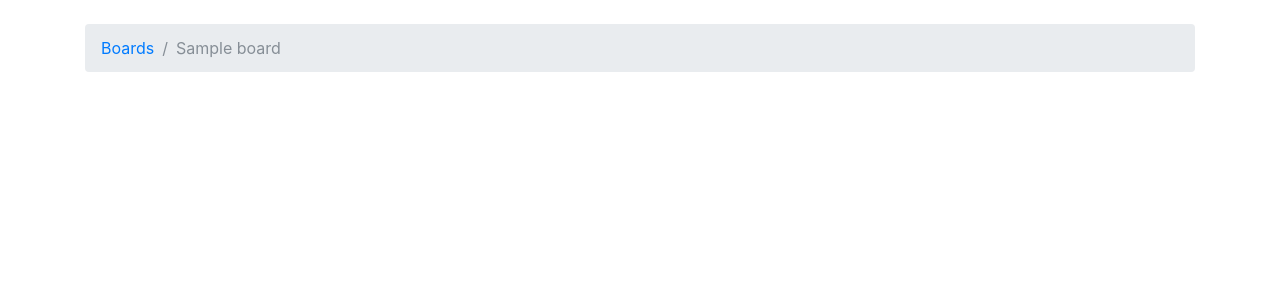
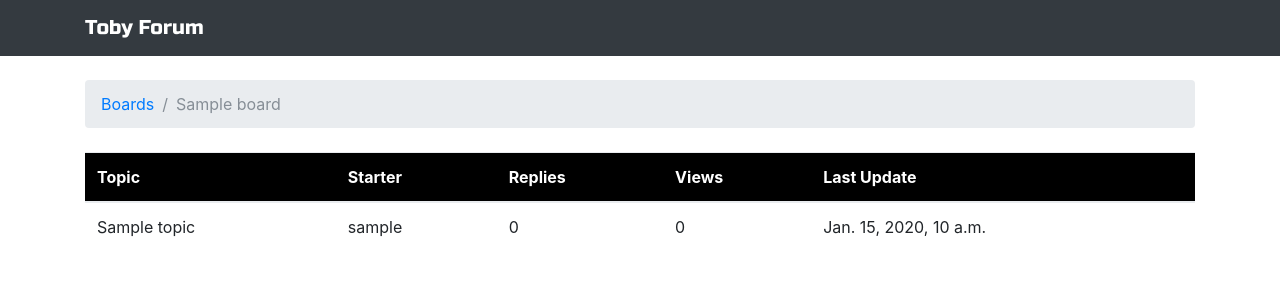
Before and after one commit to randolphpebenito/forum-app, a Django app: page /boards/1/ in a window 1280 px wide. Shown: the top 300 px of the page. Run offline with Django 3.2, Linux system fonts and the light colour scheme; tables that the repository leaves empty hold one stand-in row (values such as "Sample post"); some libraries are stand-ins or nearby versions.

Commit message:
Create topic for each board/forum.

```diff
--- a/webapp/boards/views.py
+++ b/webapp/boards/views.py
@@ -1,7 +1,8 @@
+from django.contrib.auth.models import User
 from django.http import Http404
-from django.shortcuts import render, get_object_or_404
+from django.shortcuts import get_object_or_404, redirect, render
 
-from .models import Board
+from .models import Board, Post, Topic
 
 def home(request):
      boards = Board.objects.all()
@@ -10,3 +11,28 @@ def home(request):
 def board_topics(request, pk):
     board = get_object_or_404(Board, pk=pk)
     return render(request, 'topics.html', {'board': board})
+
+def new_topic(request, pk):
+    board = get_object_or_404(Board, pk=pk)
+
+    if request.method == 'POST':
+        subject = request.POST['subject']
+        message = request.POST['message']
+
+        user = User.objects.first()  # TODO: get the currently logged in user
+
+        topic = Topic.objects.create(
+            subject=subject,
+            board=board,
+            starter=user
+        )
+
+        post = Post.objects.create(
+            message=message,
+            topic=topic,
+            created_by=user
+        )
+
+        return redirect('board_topics', pk=board.pk)  # TODO: redirect to the created topic page
+
+    return render(request, 'new_topic.html', {'board': board})
--- a/webapp/templates/topics.html
+++ b/webapp/templates/topics.html
@@ -1,16 +1,35 @@
-{% load static %}<!DOCTYPE html>
-<html>
-  <head>
-    <meta charset="utf-8">
-    <title>{{ board.name }}</title>
-    <link rel="stylesheet" href="{% static 'css/bootstrap.min.css' %}">
-  </head>
-  <body>
-    <div class="container">
-      <ol class="breadcrumb my-4">
-		<li class="breadcrumb-item"><a href="{% url 'home' %}">Boards</a></li>
-        <li class="breadcrumb-item active">{{ board.name }}</li>
-      </ol>
-    </div>
-  </body>
-</html>
+{% extends 'base.html' %}
+
+{% block title %}
+  {{ board.name }} - {{ block.super }}
+{% endblock %}
+
+{% block breadcrumb %}
+  <li class="breadcrumb-item"><a href="{% url 'home' %}">Boards</a></li>
+  <li class="breadcrumb-item active">{{ board.name }}</li>
+{% endblock %}
+
+{% block content %}
+ <table class="table">
+    <thead class="thead-inverse">
+      <tr>
+        <th>Topic</th>
+        <th>Starter</th>
+        <th>Replies</th>
+        <th>Views</th>
+        <th>Last Update</th>
+      </tr>
+    </thead>
+    <tbody>
+      {% for topic in board.topics.all %}
+        <tr>
+          <td>{{ topic.subject }}</td>
+          <td>{{ topic.starter.username }}</td>
+          <td>0</td>
+          <td>0</td>
+          <td>{{ topic.last_updated }}</td>
+        </tr>
+      {% endfor %}
+    </tbody>
+  </table>
+{% endblock %}
--- a/webapp/webapp/urls.py
+++ b/webapp/webapp/urls.py
@@ -21,5 +21,6 @@ from boards import views
 urlpatterns = [
     url(r'^$', views.home, name='home'),
     url(r'^boards/(?P<pk>\d+)/$', views.board_topics, name='board_topics'),
+    url(r'^boards/(?P<pk>\d+)/new/$', views.new_topic, name='new_topic'),
     url(r'^admin/', admin.site.urls),
 ]
```
Also changed, not shown: webapp/boards/tests.py (+41 -1 lines), webapp/templates/home.html (+8 -16 lines), webapp/templates/new_topic.html (added, +25 -0 lines).
